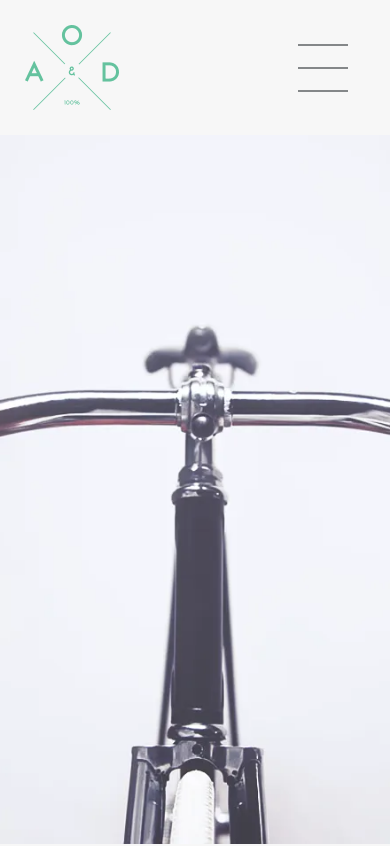
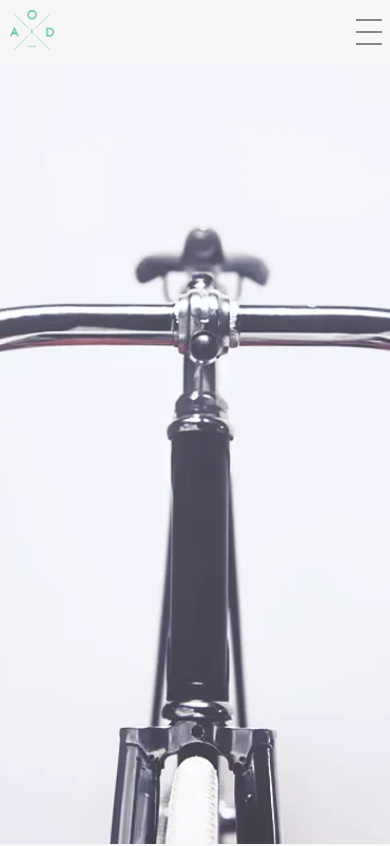
Before and after one commit to DrewKargo/bycicle, a plain HTML site: page index.html in a window 390 px wide. Shown: the top 846 px of the page. Drawn offline with Linux system fonts and the light colour scheme.

Commit message:
27.06.23

```diff
--- a/css/style.scss
+++ b/css/style.scss
@@ -105,12 +105,16 @@ main {
 		flex: 1 1 66.666%;
 		position: relative;
 		flex-direction: column;
+		overflow: hidden;
 		&::before {
 			content: "";
 			position: absolute;
 			width: 100%;
 			height: 100%;
 			background: url(../img/oliva_watermark.webp) center no-repeat;
+			&:hover {
+				transform: scale(105%);
+			}
 		}
 	}
 	&__main-image-3 {
@@ -249,6 +253,8 @@ main {
 		"img3 img3 img4 img5 img7 img8";
 
 	&__item {
+		position: relative;
+		overflow: hidden;
 	}
 
 	&__image {
@@ -263,6 +269,10 @@ main {
 			right: 200px;
 			height: 100%;
 			background: url(../img/gallery/shop_now.webp) center no-repeat;
+		}
+		&:hover {
+			transform: scale(1.1);
+			transition: 0.5s ease-in-out;
 		}
 	}
 
@@ -454,9 +464,6 @@ main {
 	}
 }
 @media screen and (max-width: 768px) {
-	body {
-		padding-top: 135px;
-	}
 	.menu {
 		display: none;
 	}
@@ -469,7 +476,7 @@ main {
 		flex-direction: column;
 		justify-content: space-between;
 		width: 100%;
-		height: 135px;
+		height: 75px;
 		transition: 1s;
 
 		&__top {
@@ -504,22 +511,20 @@ main {
 			padding: 20px;
 		}
 	}
-	// .menu__item {
-	// 	padding-top: 20px;
-	// }
 	.menu__item-logo img {
-		padding: 25px;
+		width: 64px;
+		padding: 10px;
 	}
 	.mobile-btn {
-		margin: 42.5px;
-		width: 50px;
-		height: 50px;
+		margin: 20px 10px;
+		width: 24px;
+		height: 24px;
 		position: relative;
 		span,
 		span::before,
 		span::after {
 			position: absolute;
-			width: 50px;
+			width: 26px;
 			height: 2px;
 			background-color: #848789;
 			top: 50%;
@@ -527,11 +532,11 @@ main {
 		}
 		& span::before {
 			content: "";
-			transform: translateY(-23px);
+			transform: translateY(-12px);
 		}
 		& span::after {
 			content: "";
-			transform: translateY(23px);
+			transform: translateY(12px);
 		}
 	}
 	.gallery {
```
Also changed, not shown: css/style.css.
